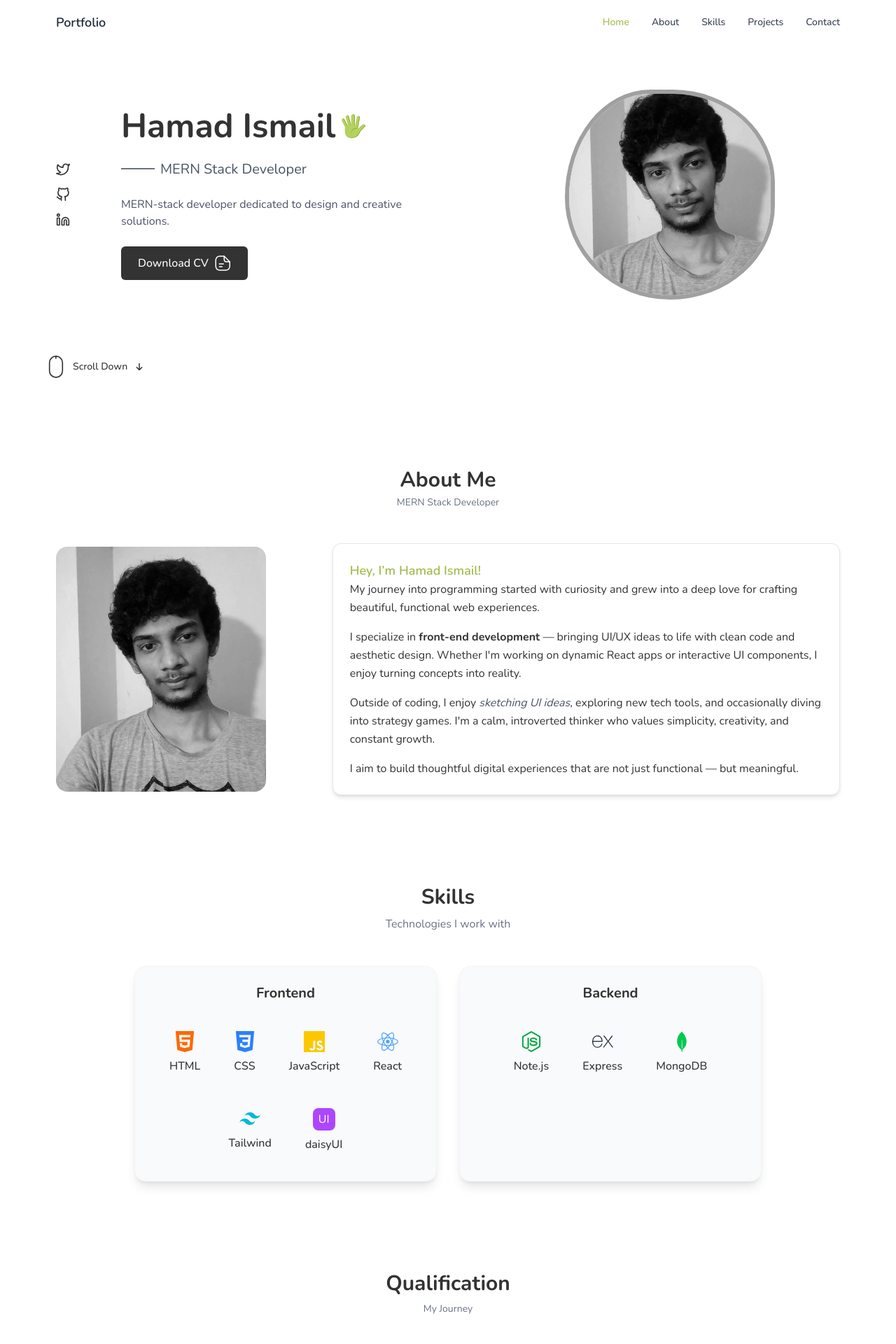
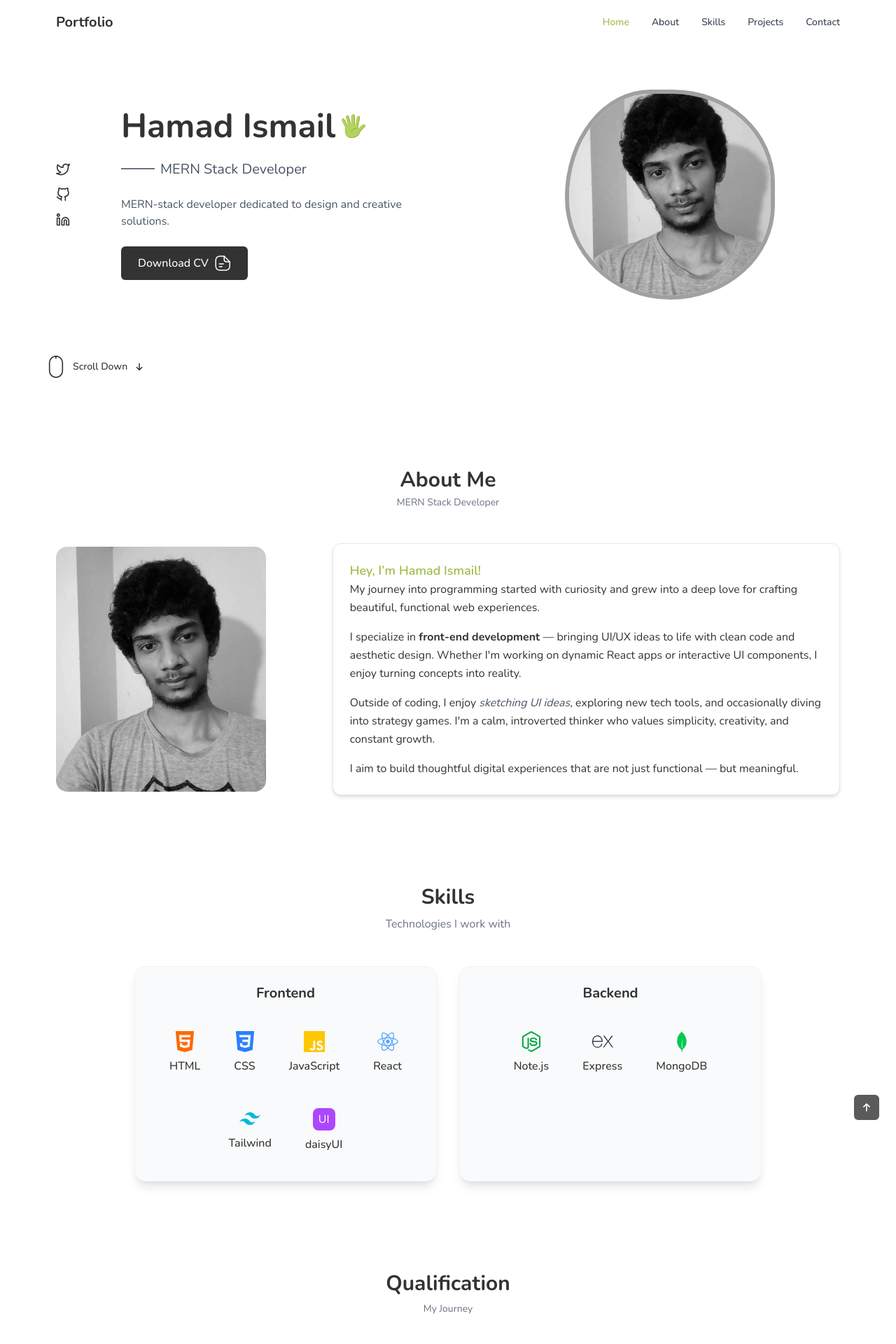
Before and after one commit to hamadismail/portfolio, a React (Vite) app: page / in a window 1280 px wide. Shown: the top 1920 px of the page at 70% size. Built offline with nearby package versions, Linux system fonts and the light colour scheme.

Commit message:
implement scrollup button

```diff
--- a/src/App.jsx
+++ b/src/App.jsx
@@ -2,6 +2,7 @@ import About from "./components/About/About";
 import Banner from "./components/Banner/Banner";
 import Header from "./components/Header/Header";
 import Qualification from "./components/Qualification/Qualification";
+import ScrollUp from "./components/ScrollUp/ScrollUp";
 import Skills from "./components/Skills/Skills";
 
 function App() {
@@ -11,6 +12,7 @@ function App() {
   <About />
   <Skills />
   <Qualification />
+  <ScrollUp />
   </>;
 }
 
--- a/src/components/Header/Header.jsx
+++ b/src/components/Header/Header.jsx
@@ -29,7 +29,7 @@ const Header = () => {
       } md:bottom-auto md:top-0`}
     >
       <nav className="max-w-6xl mx-auto flex items-center justify-between px-4 h-16">
-        <a href="/" className="text-lg font-semibold text-gray-800">
+        <a href="/" className="text-xl font-bold text-[#333333]">
           Portfolio
         </a>
 
--- /dev/null
+++ b/src/components/ScrollUp/ScrollUp.jsx
@@ -0,0 +1,26 @@
+import React, { useEffect, useState } from "react";
+import { HiOutlineArrowSmUp } from "react-icons/hi";
+
+const ScrollUp = () => {
+  const [showScroll, setShowScroll] = useState(false);
+
+  useEffect(() => {
+    const onScroll = () => {
+      setShowScroll(window.scrollY >= 560);
+    };
+    window.addEventListener("scroll", onScroll);
+    return () => window.removeEventListener("scroll", onScroll);
+  }, []);
+
+  return (
+    <a
+      onClick={() => window.scrollTo({ top: 0, behavior: 'smooth' })}
+      className={`fixed z-50 transition-all duration-500 rounded-md cursor-pointer p-2 bg-[#333333] opacity-80 hover:bg-[#111111]
+        right-6 -bottom-full ${showScroll ? "bottom-4" : ""}`}
+    >
+      <HiOutlineArrowSmUp className="text-white text-xl" />
+    </a>
+  );
+};
+
+export default ScrollUp;
```
